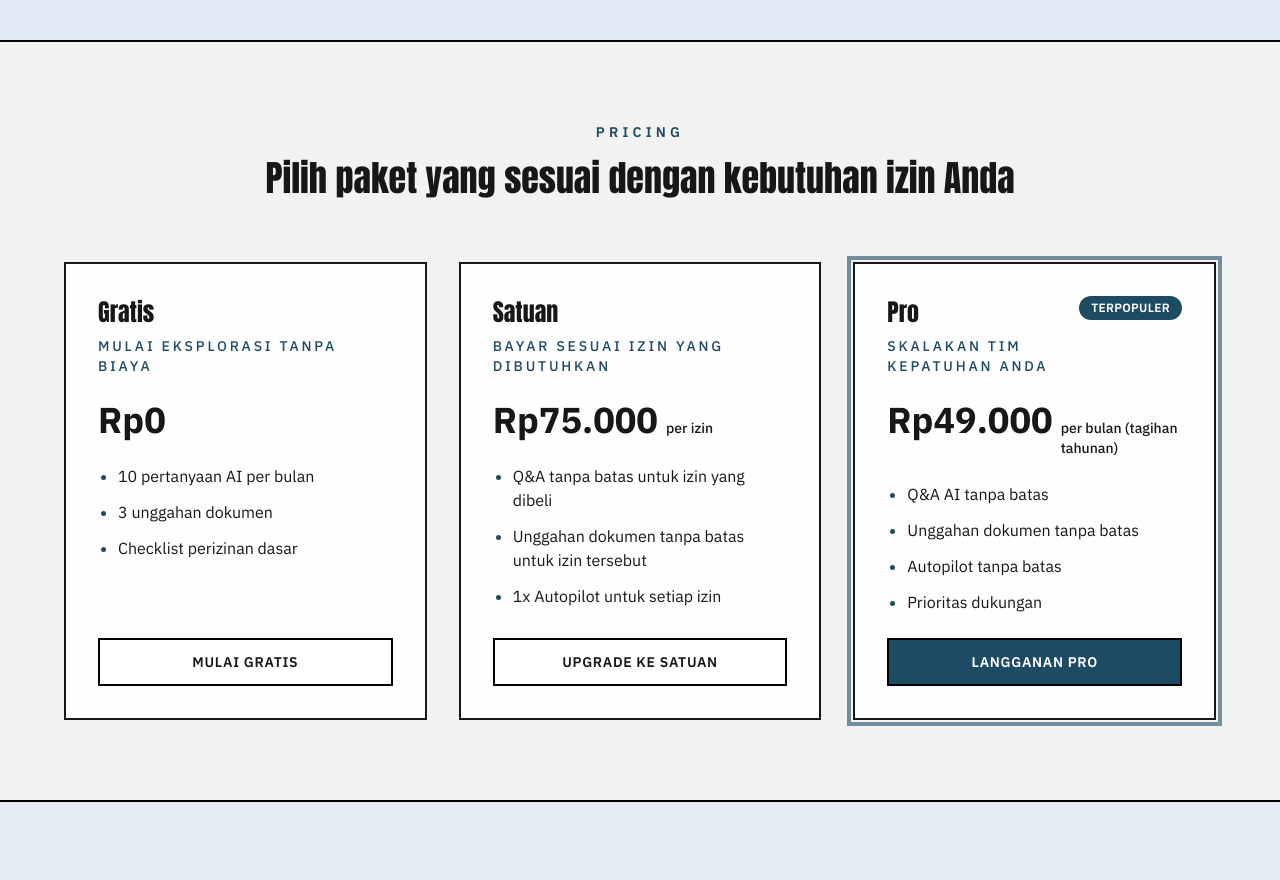
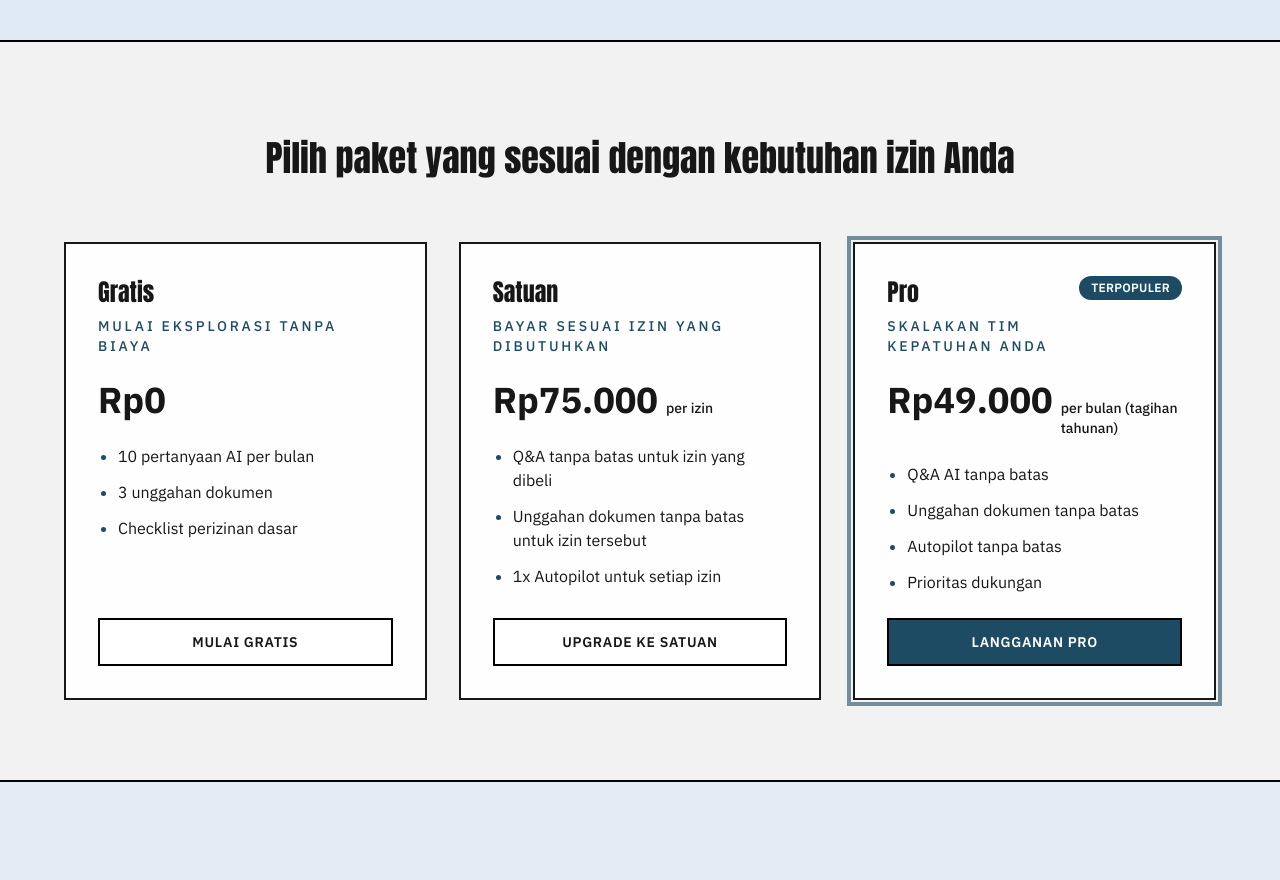
Before and after one commit to Sumbu-Labs/Aksara-Legal-AI, a Next.js app in the folder frontend/: page / in a window 1280 px wide. Shown: the part 2960-3840 px from the top of the page. Built offline with nearby package versions, Linux system fonts and the light colour scheme.

Commit message:
fix(PricingSection): Remove redundant pricing label for improved clarity

```diff
--- a/frontend/src/components/PricingSection.tsx
+++ b/frontend/src/components/PricingSection.tsx
@@ -51,9 +51,7 @@ export function PricingSection() {
     <section className="bg-background py-20 px-4">
       <div className="mx-auto max-w-6xl">
         <div className="text-center">
-          <p className="text-sm font-semibold uppercase tracking-[0.3em] text-primary">
-            Pricing
-          </p>
+
           <h2 className="mt-4 font-heading text-3xl md:text-4xl font-bold text-neutral-dark">
             Pilih paket yang sesuai dengan kebutuhan izin Anda
           </h2>
```
